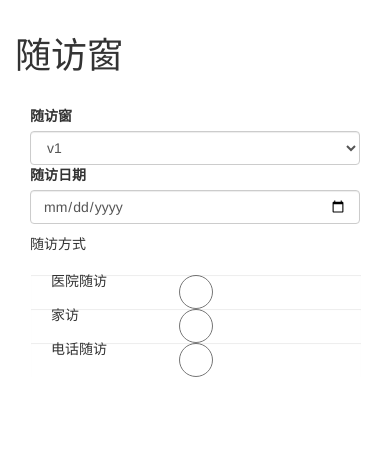
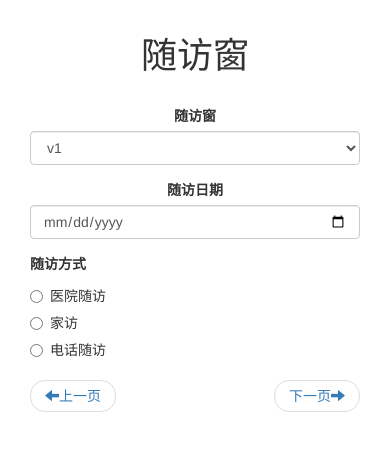
Before and after one commit to PrivateRookie/PsyRate, a Flask app: page /forms?report_type=self_report&form_name=visit&status=v2 in a window 390 px wide. Shown: the part 54-505 px from the top of the page. Run offline with Flask 2, Linux system fonts and the light colour scheme; some libraries are stand-ins or nearby versions.

Commit message:
页面美化
- 添加了封面页面
- 添加不同随访窗之间的随访信息填写页面
- 为每个页面添加上下页导航
**todo**
-[] visit.html的页面对齐没有完成

```diff
--- a/app/templates/rates/ctq.html
+++ b/app/templates/rates/ctq.html
@@ -1,8 +1,9 @@
 {% extends "base.html" %}
-{% from "macroes.html" import render_table_survey %}
+{% from "macroes.html" import render_table_survey, render_pager %}
 
 {% block content %}
 <div class="container">
     {{ render_table_survey(survey, route) }}
+    {{ render_pager(previous, next) }}
 </div>
 {% endblock content %}
--- a/app/templates/rates/dsss.html
+++ b/app/templates/rates/dsss.html
@@ -1,8 +1,9 @@
 {% extends "base.html" %}
-{% from "macroes.html" import render_table_survey %}
+{% from "macroes.html" import render_table_survey, render_pager %}
 
 {% block content %}
 <div class="container">
     {{ render_table_survey(survey, route) }}
+    {{ render_pager(previous, next) }}
 </div>
 {% endblock content %}
--- a/app/templates/rates/ipas.html
+++ b/app/templates/rates/ipas.html
@@ -1,8 +1,9 @@
 {% extends "base.html" %}
-{% from "macroes.html" import render_table_survey %}
+{% from "macroes.html" import render_table_survey, render_pager %}
 
 {% block content %}
 <div class="container">
     {{ render_table_survey(survey, route) }}
+    {{ render_pager(previous, next) }}
 </div>
 {% endblock content %}
--- a/app/templates/rates/les.html
+++ b/app/templates/rates/les.html
@@ -1,4 +1,5 @@
 {% extends "base.html" %}
+{% from "macroes.html" import render_pager %}
 
 {% block content %}
 <div class="container">
@@ -79,5 +80,6 @@
         </table>
         <input type="submit">
     </form>
+    {{ render_pager(previous, next) }}
 </div>
 {% endblock %}
--- a/app/templates/rates/mdq.html
+++ b/app/templates/rates/mdq.html
@@ -1,5 +1,6 @@
 {% extends "base.html" %}
 {% from "macroes.html" import render_table_question, render_radio_question %}
+{% from "macroes.html" import render_pager %}
 
 {% block content %}
 <div class="container">
@@ -21,5 +22,6 @@
         {{ render_radio_question(survey['questions'][-1]) }}
         <input type="submit">
     </form>
+    {{ render_pager(previous, next) }}
 </div>
 {% endblock %}
--- a/app/templates/rates/meq_sa.html
+++ b/app/templates/rates/meq_sa.html
@@ -1,8 +1,9 @@
 {% extends "base.html" %}
-{% from "macroes.html" import render_radio_survey %}
+{% from "macroes.html" import render_radio_survey, render_pager %}
 
 {% block content %}
 <div class="container">
 {{ render_radio_survey(survey, route) }}
+{{ render_pager(previous, next) }}
 </div>
 {% endblock content %}
--- a/app/templates/rates/mfi_20.html
+++ b/app/templates/rates/mfi_20.html
@@ -1,8 +1,9 @@
 {% extends "base.html" %}
-{% from "macroes.html" import render_table_survey %}
+{% from "macroes.html" import render_table_survey, render_pager %}
 
 {% block content %}
 <div class="container">
     {{ render_table_survey(survey, route) }}
+    {{ render_pager(previous, next) }}
 </div>
 {% endblock content %}
--- a/app/templates/rates/pain.html
+++ b/app/templates/rates/pain.html
@@ -1,4 +1,5 @@
 {% extends "base.html" %}
+{% from "macroes.html" import render_pager %}
 
 {% block head %}
 {{ super() }}
@@ -55,5 +56,6 @@ output {
         </div>
         <button class="btn btn-default" type="submit">提交</button>
     </form>
+    {{ render_pager(previous, next) }}
 </div>
 {% endblock content %}
--- a/app/templates/rates/pbi.html
+++ b/app/templates/rates/pbi.html
@@ -1,5 +1,5 @@
 {% extends "base.html" %}
-{% from "macroes.html" import render_table_question %}
+{% from "macroes.html" import render_table_question, render_pager %}
 
 {% block content %}
 <div class="container">
@@ -27,5 +27,6 @@
         <br>
         <input type="submit">
     </form>
+    {{ render_pager(previous, next) }}
 </div>
 {% endblock content %}
--- a/app/templates/rates/psqi.html
+++ b/app/templates/rates/psqi.html
@@ -1,5 +1,5 @@
 {% extends "base.html" %}
-{% from "macroes.html" import render_radio_question, render_table_question, render_wrapped_input %}
+{% from "macroes.html" import render_radio_question, render_table_question, render_wrapped_input, render_pager %}
 
 {% block content %}
 <div class="container">
@@ -28,5 +28,6 @@
         {% endfor %}
         <button class="btn btn-default" type="submit">提交</button>
     </form>
+    {{ render_pager(previous, next) }}
 </div>
 {% endblock content %}
--- a/app/templates/rates/qids.html
+++ b/app/templates/rates/qids.html
@@ -1,8 +1,9 @@
 {% extends "base.html" %}
-{% from "macroes.html" import render_radio_survey %}
+{% from "macroes.html" import render_radio_survey, render_pager %}
 
 {% block content %}
 <div class="container">
     {{ render_radio_survey(survey, route) }}
+    {{ render_pager(previous, next) }}
 </div>
 {% endblock content %}
--- a/app/templates/rates/ssp.html
+++ b/app/templates/rates/ssp.html
@@ -1,8 +1,9 @@
 {% extends "base.html" %}
-{% from "macroes.html" import render_table_survey %}
+{% from "macroes.html" import render_table_survey, render_pager %}
 
 {% block content %}
 <div class="container">
     {{ render_table_survey(survey, route) }}
+    {{ render_pager(previous, next) }}
 </div>
 {% endblock content %}
--- a/app/templates/rates/staxi_2.html
+++ b/app/templates/rates/staxi_2.html
@@ -1,5 +1,5 @@
 {% extends "base.html" %}
-{% from "macroes.html" import render_table_question %}
+{% from "macroes.html" import render_table_question, render_pager %}
 
 {% block content %}
 <div class="container">
@@ -46,5 +46,6 @@
         </table>
         <input type="submit">
     </form>
+    {{ render_pager(previous, next) }}
 </div>
 {% endblock content %}
--- a/app/templates/rates/visit.html
+++ b/app/templates/rates/visit.html
@@ -1,14 +1,15 @@
 {% extends "base.html" %}
+{% from "macroes.html" import render_pager %}
 
 {% block content %}
 <div class="container">
+    <div class="container col-md-offset-3 col-md-6 text-center">
     <h1>随访窗</h1>
     <br>
-    <div class="container col-md-4">
-    <form method="post" action="#">
-        <div class="control-group">
-            <label class="control-label">随访窗</label>
-            <div class="controls">
+    <form class="form-horizontal" method="post" action="{{ url_for(route) }}">
+        <div class="form-group">
+            <label class="control-label col-md-offset-3 col-md-2">随访窗</label>
+            <div class="controls col-md-4">
                 <select class="form-control" name="status">
                     <option value="v1">v1</option>
                     <option value="v2">v2</option>
@@ -21,33 +22,36 @@
                 </select>
             </div>
         </div>
-        <div class="control-group">
-            <label class="control-lable">随访日期</label>
-            <div class="contorls">
+        <div class="form-group">
+            <label class="control-lable col-md-offset-3 col-md-2">随访日期</label>
+            <div class="contorls col-md-4">
                 <input type="date" class="form-control" name="follow_up_date">
             </div>
         </div>
-        <div class="radio">
-            <p>随访方式</p>
-            <ul class="list-unstyled">
-                <li>
-                    <label class="btn btn-default">
-                        <input type="radio" class="form-control" name="follow_up_way" value="1">医院随访
+        <div class="form-group">
+
+                <div class="container col-md-offset-3 text-left">
+                <label class="control-label">随访方式</label>
+                <div class="radio">
+                    <label>
+                        <input type="radio" name="follow_up_way" value="1">医院随访
                     </label>
-                </li>
-                <li>
-                    <label class="btn btn-default">
-                        <input type="radio" class="form-control" name="follow_up_way" value="2">家访
+                </div>
+                <div class="radio">
+                    <label>
+                        <input type="radio" name="follow_up_way" value="2">家访
                     </label>
-                </li>
-                <li>
-                    <label class="btn btn-default">
-                        <input type="radio" class="form-control" name="follow_up_way" value="3">电话随访
+                </div>
+                <div class="radio">
+                    <label>
+                        <input type="radio" name="follow_up_way" value="3">电话随访
                     </label>
-                </li>
-            </ul>
+                </div>
+                </div>
+
         </div>
     </form>
+    {{ render_pager(previous, next) }}
     </div>
 </div>
 {% endblock content %}
```
